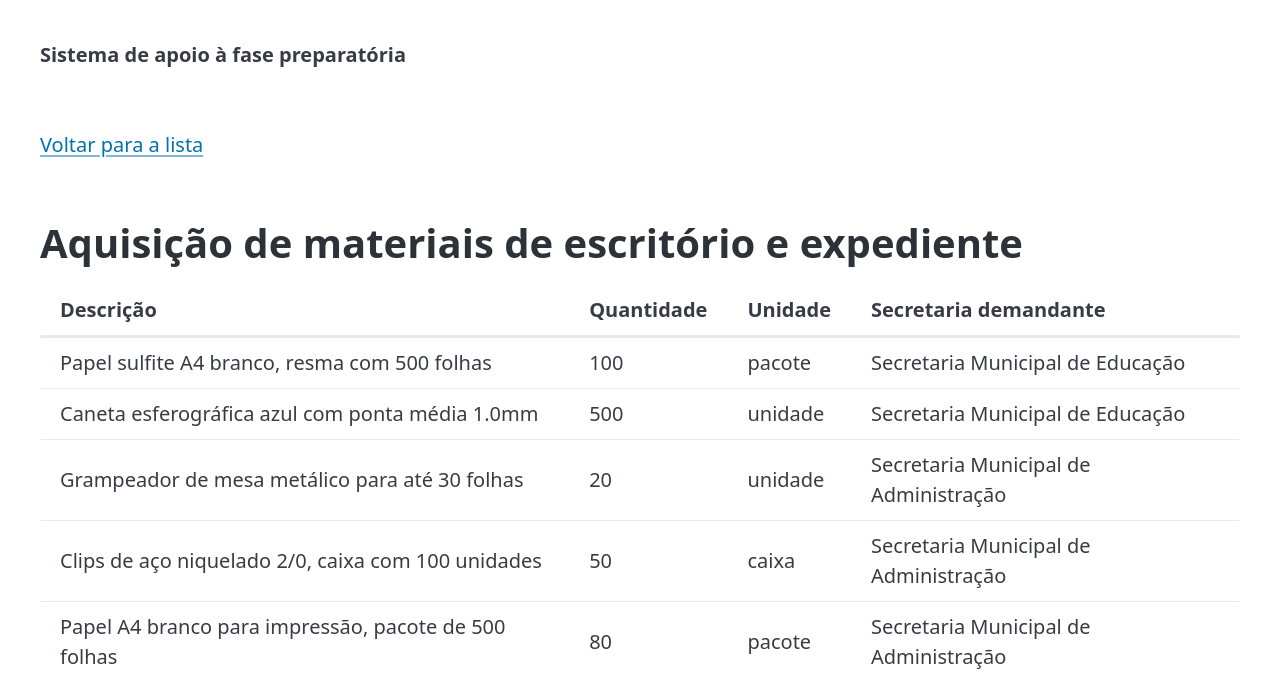
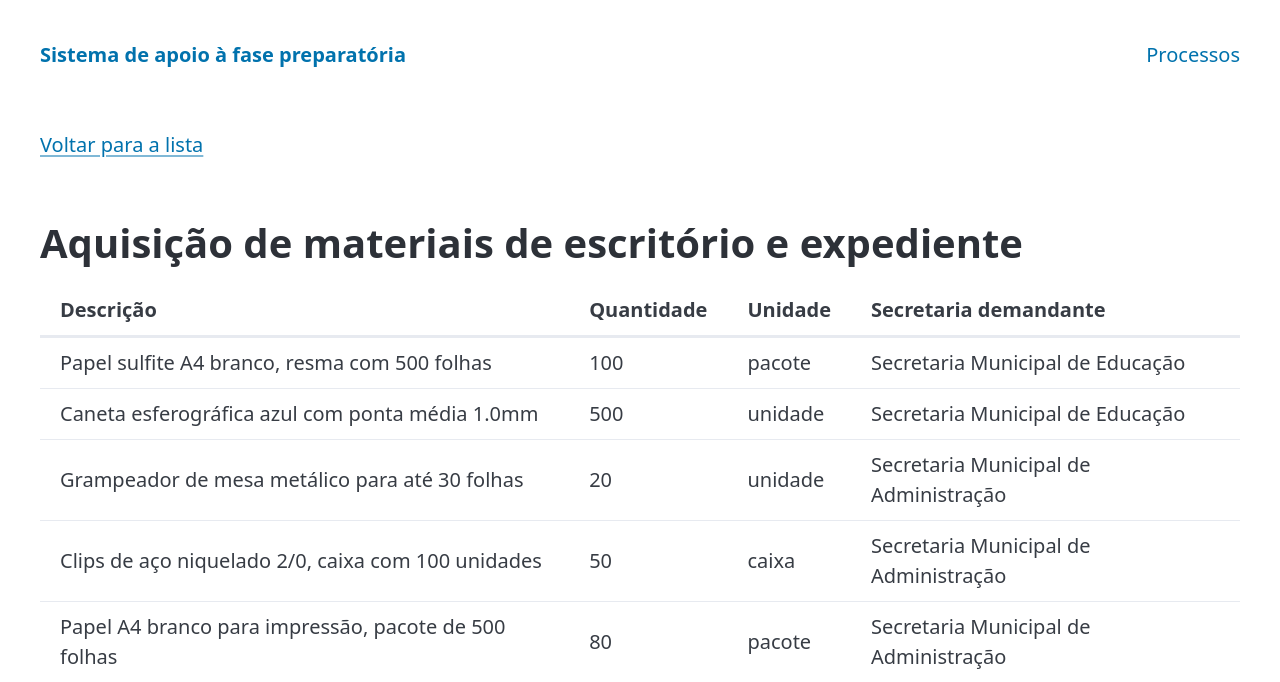
Before and after one commit to RNobre1/tcc-licitacoes-municipais, a Django app: page /procurements/1/ in a window 1280 px wide. Shown: the top 682 px of the page. Run offline with Django 5.2, Linux system fonts and the light colour scheme; parts of the project's set-up code (start-up, migrations or seed data) failed here and were passed over.

Commit message:
feat(templates): link system name to home and add nav link to procurements

```diff
--- a/code/templates/base.html
+++ b/code/templates/base.html
@@ -11,7 +11,10 @@
     <header class="container">
         <nav>
             <ul>
-                <li><strong>{{ system_name }}</strong></li>
+                <li><a href="{% url 'procurement:home' %}"><strong>{{ system_name }}</strong></a></li>
+            </ul>
+            <ul>
+                <li><a href="{% url 'procurement:list' %}">Processos</a></li>
             </ul>
         </nav>
     </header>
```
